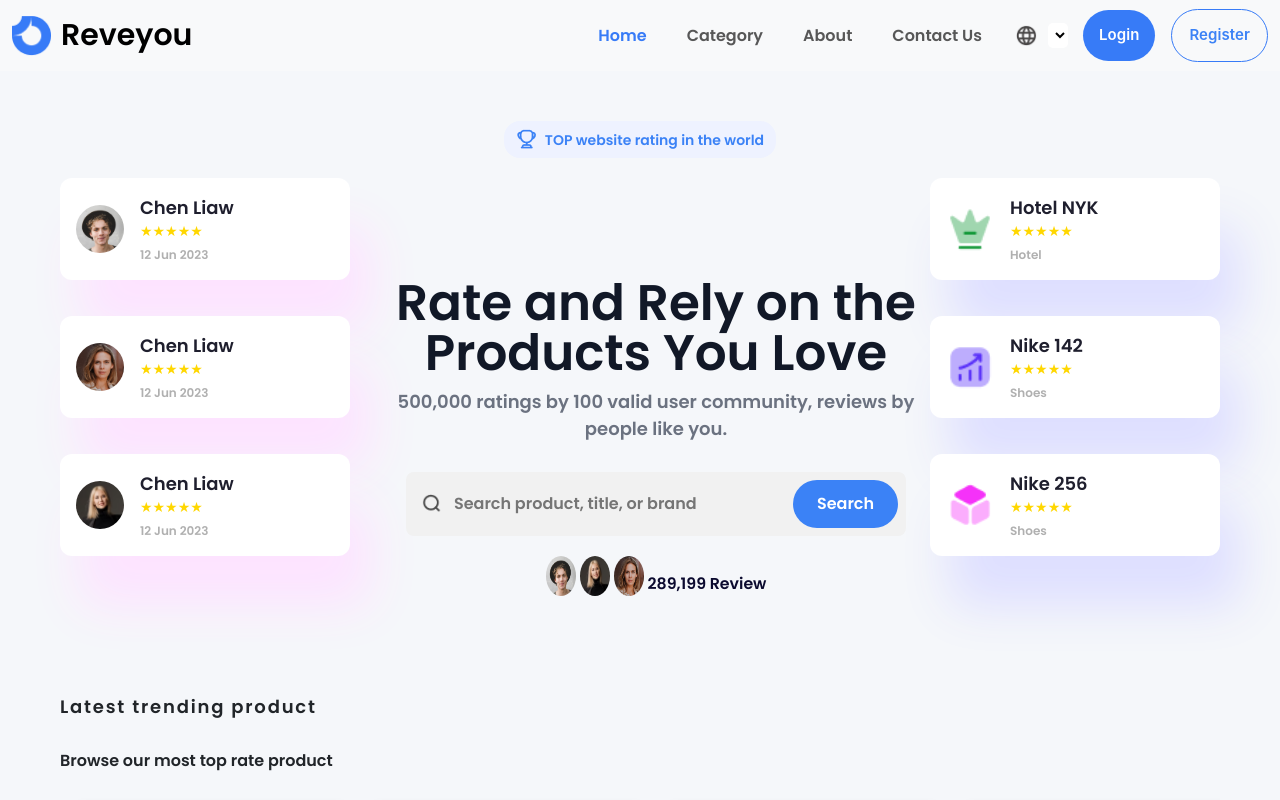
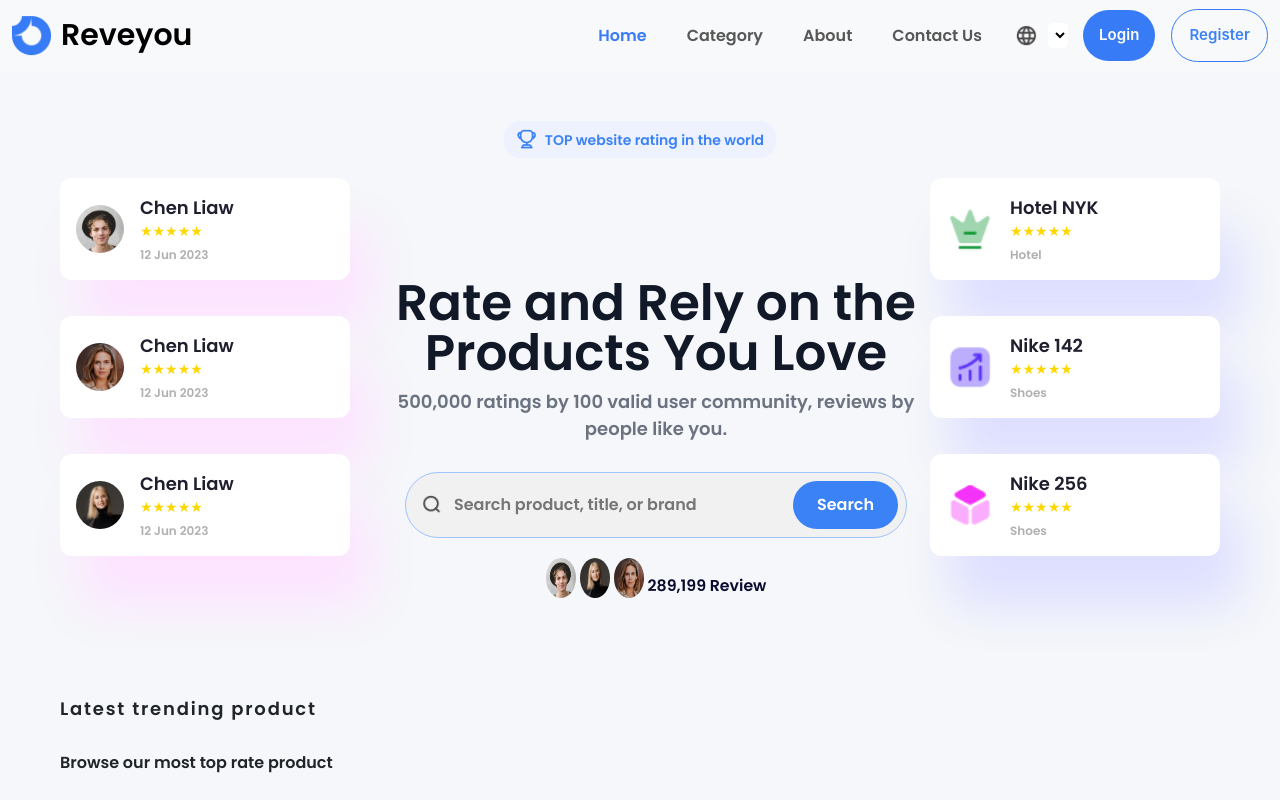
Before and after one commit to saraabdelrhman/wallet-market-master, a React (Create React App) app: page / in a window 1280 px wide. Shown: the top 800 px of the page. Built offline with nearby package versions, Linux system fonts and the light colour scheme.

Commit message:
Update Head.js

```diff
--- a/src/components/Head.js
+++ b/src/components/Head.js
@@ -81,7 +81,7 @@ const Head = () => {
             </p>
 
             <div className="search-bar" style={{ marginTop: "24px" }}>
-  <div style={{ display: "flex", alignItems: "center", backgroundColor: "#f1f1f1", borderRadius: "8px", padding: "8px", position: "relative" }}>
+  <div style={{ display: "flex", alignItems: "center", backgroundColor: "#f1f1f1", borderRadius: "50px",border:'1px solid #a0c4ff', padding: "8px", position: "relative" }}>
     <img
       src={searchIcon}
       alt="Search Icon"
@@ -90,7 +90,7 @@ const Head = () => {
     <input
       type="text"
       placeholder="Search product, title, or brand"
-      style={{ border: "none", background: "none", outline: "none", fontSize: "16px", padding: "8px 16px 8px 40px", width: "100%" }}
+      style={{ border: "0", background: "none", outline: "none", fontSize: "16px", padding: "8px 16px 8px 40px", width: "100%" }}
       onChange={handleSearchChange}
     />
     <button style={{ backgroundColor: "#3B82F6", color: 'white', border: "none", padding: "12px 24px", borderRadius: "50px", marginLeft: "8px", cursor: "pointer" }} onClick={handleSubmit}>
```
